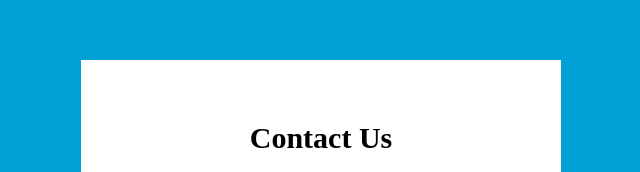
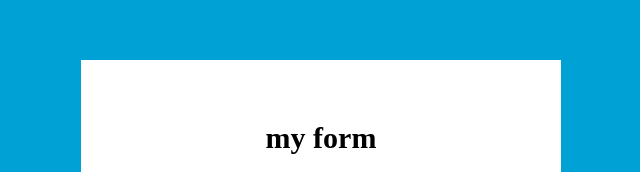
Before and after one commit to hyharleen/myform, a plain HTML site: page index.html in a window 1280 px wide. Shown: the part 120-292 px from the top of the page, without its empty margins (319-959 px from the left). Drawn offline with Linux system fonts and the light colour scheme.

Commit message:
Update index.html

```diff
--- a/index.html
+++ b/index.html
@@ -3,12 +3,12 @@
   <head>
     <meta charset="UTF-8" />
     <meta name="viewport" content="width=device-width, initial-scale=1.0" />
-    <title>Contact Us</title>
+    <title>my form</title>
     <link rel="stylesheet" href="style.css" />
   </head>
   <body>
     <div class="container">
-      <h1>Contact Us</h1>
+      <h1>my form</h1>
       <form>
         <input type="text" placeholder="Name" required />
         <input type="email" placeholder="Email" required />
```
